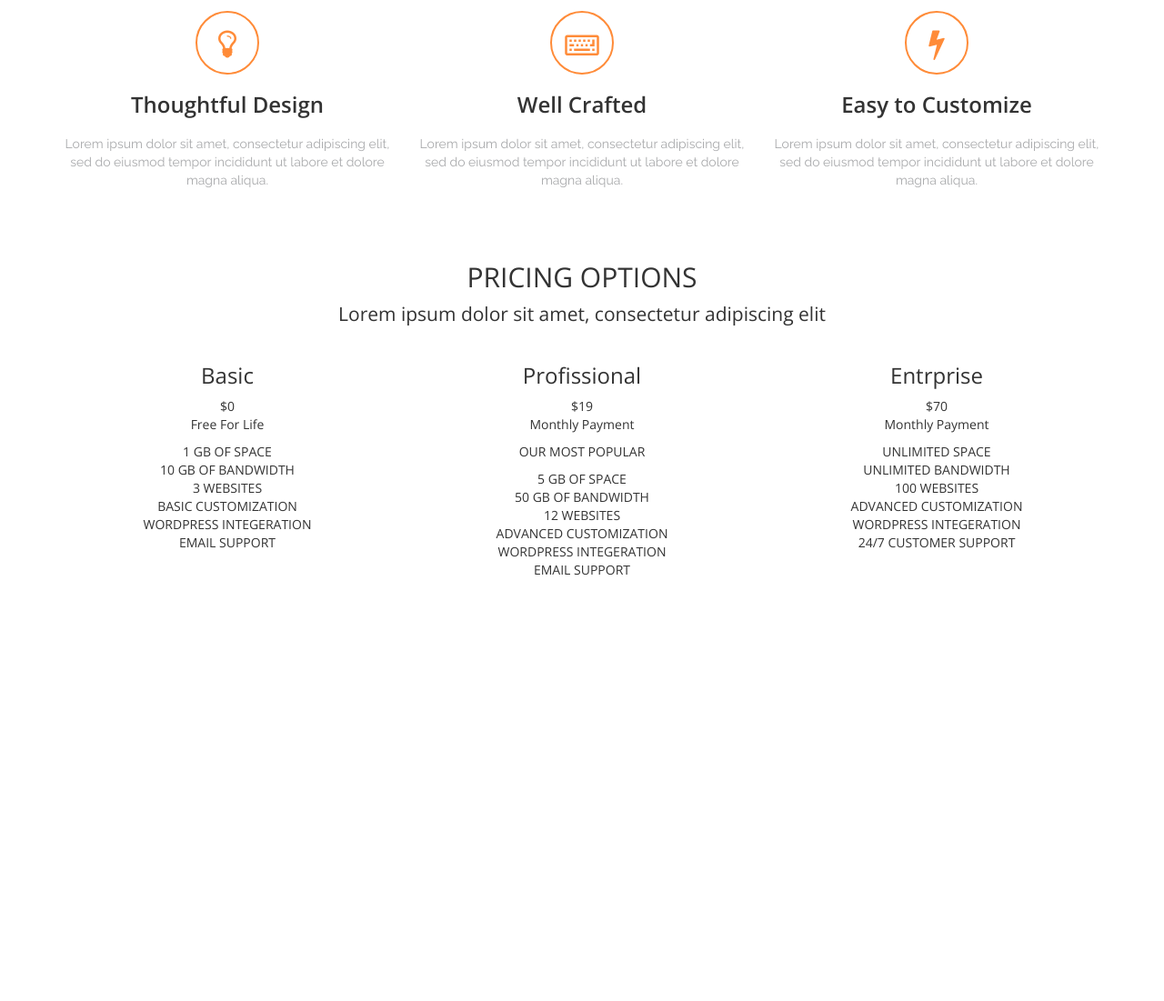
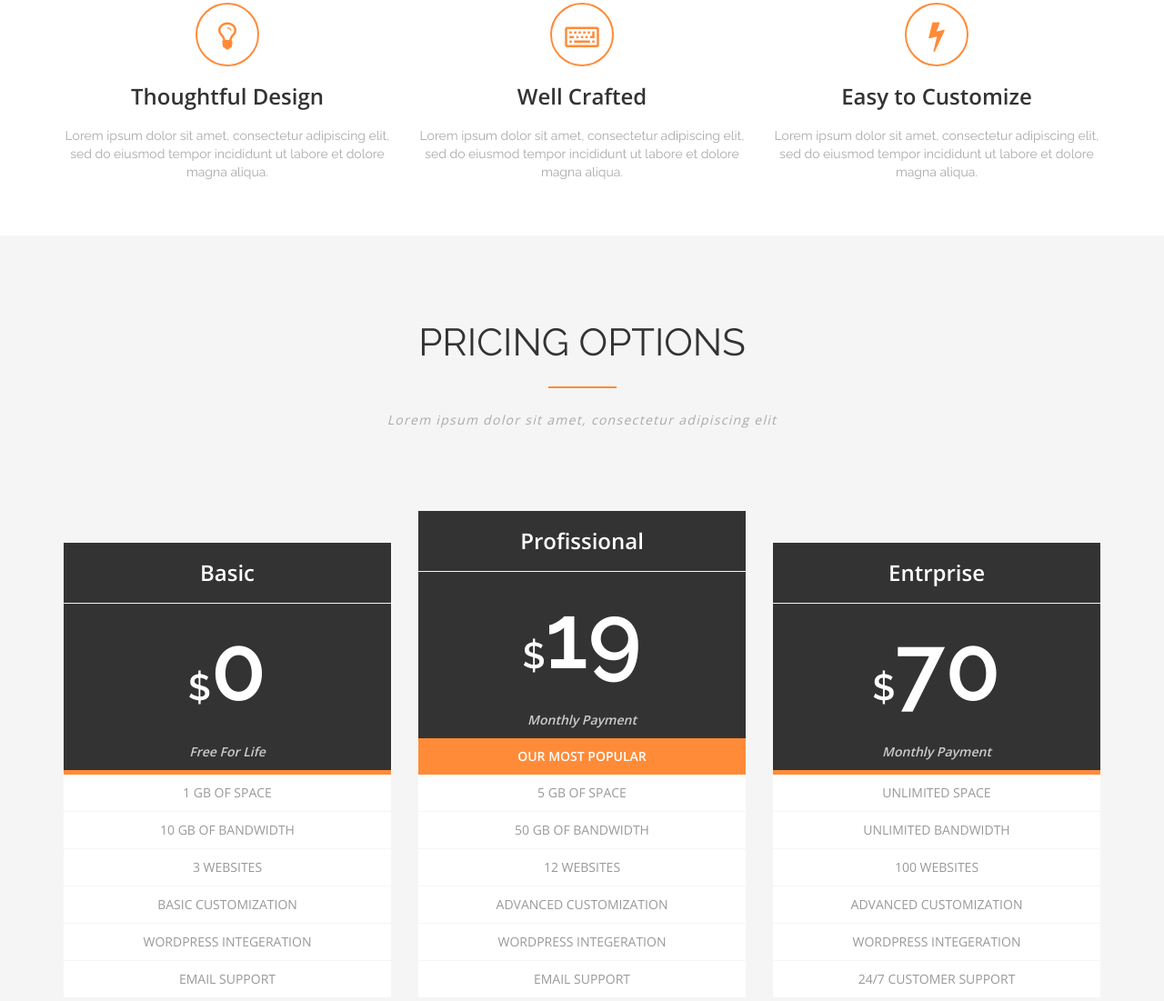
Before and after one commit to MAshrafM/PSD_Axit, a website: page index.html in a window 1280 px wide. Shown: the part 2915-4016 px from the top of the page at 91% size. Drawn offline with nearby package versions, Linux system fonts and the light colour scheme.

Commit message:
pricing style

```diff
--- a/index.html
+++ b/index.html
@@ -8,7 +8,7 @@
     <link href="https://maxcdn.bootstrapcdn.com/bootstrap/3.3.7/css/bootstrap.min.css" rel="stylesheet" integrity="sha384-BVYiiSIFeK1dGmJRAkycuHAHRg32OmUcww7on3RYdg4Va+PmSTsz/K68vbdEjh4u" crossorigin="anonymous">
     <link href="./css/main.css" rel="stylesheet"/>
     <link href="https://fonts.googleapis.com/css?family=Open+Sans:400,600,800" rel="stylesheet" type="text/css">
-    <link href="https://fonts.googleapis.com/css?family=Raleway:400,800" rel="stylesheet" type="text/css">
+    <link href="https://fonts.googleapis.com/css?family=Raleway:400,600,800" rel="stylesheet" type="text/css">
     <!-- End Styles -->
     <title>Axit</title>
   </head>
--- a/scss/main.scss
+++ b/scss/main.scss
@@ -330,7 +330,7 @@ header{
   h2{
     font-family: "Raleway", sans-serif;
     font-weight: 400;
-    font-size: 50px;
+    font-size: 42px;
     &:after{
       content: '';
       display: block;
@@ -379,3 +379,85 @@ header{
     font-family: "Raleway", sans-serif;
   }
 }
+/* Pricing */
+#pricing{
+  padding: 75px 0;
+  background-color: #f5f5f5;
+  h2{
+    font-family: "Raleway", sans-serif;
+    font-weight: 400;
+    font-size: 42px;
+    &:after{
+      content: '';
+      display: block;
+      width: 75px;
+      height: 2px;
+      background-color: $main-color;
+      margin: 25px auto;
+    }
+  }
+
+  .lead{
+    font-size: 14px;
+    color: #a9aaac;
+    margin-bottom: 125px;
+    font-family: "Open Sans", sans-serif;
+    letter-spacing: 1.3px;
+    font-style: italic;
+
+  }
+
+  .price-box{
+    background-color: #333;
+    color: #fff;
+    h3{
+      padding: 20px;
+      margin: 0;
+      font-family: "Open Sans", sans-serif;
+      font-weight: 600;
+      border-bottom: 1px solid #f5f5f5;
+    }
+
+    .price{
+      font-size: 100px;
+      font-family: "Raleway", sans-serif;
+      font-weight: 600;
+      .usd{
+        font-size: 40px;
+      }
+    }
+
+    .period{
+      font-family: "Open Sans", sans-serif;
+      font-weight: 600;
+      font-style: italic;
+      color: #ccc;
+      padding: 10px 0;
+      border-bottom: 5px solid $main-color;
+      margin-bottom: 0;
+    }
+
+    .pro{
+      background-color: $main-color;
+      padding: 5px 0 10px 0;
+      font-weight: 600;
+      margin-bottom: 0
+    }
+  }
+
+  .price-options{
+    background-color: #fff;
+    .config{
+
+      li{
+        padding: 10px;
+        border-bottom: 1px solid #f5f5f5;
+        color: #999;
+      }
+    }
+  }
+
+  .price-pro{
+    margin-top: -35px;
+  }
+}
```
Also changed, not shown: css/main.css.
